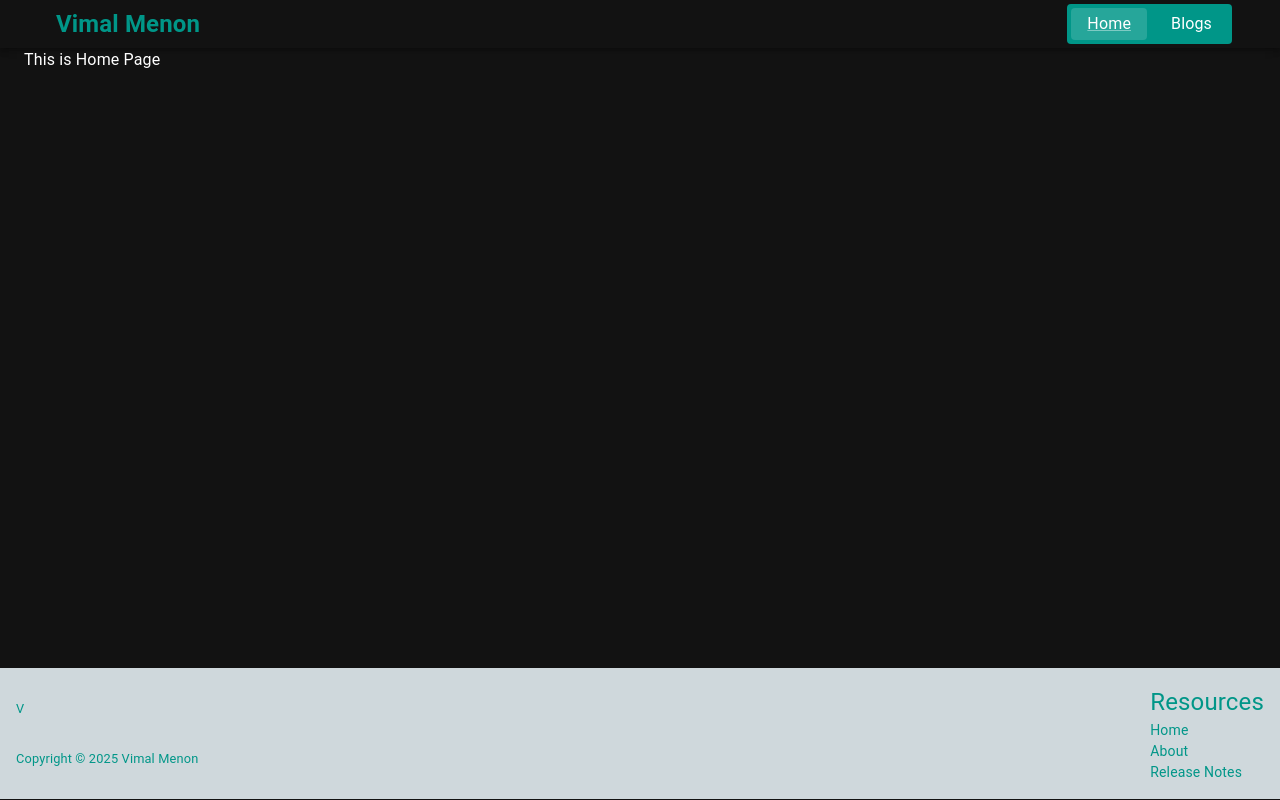
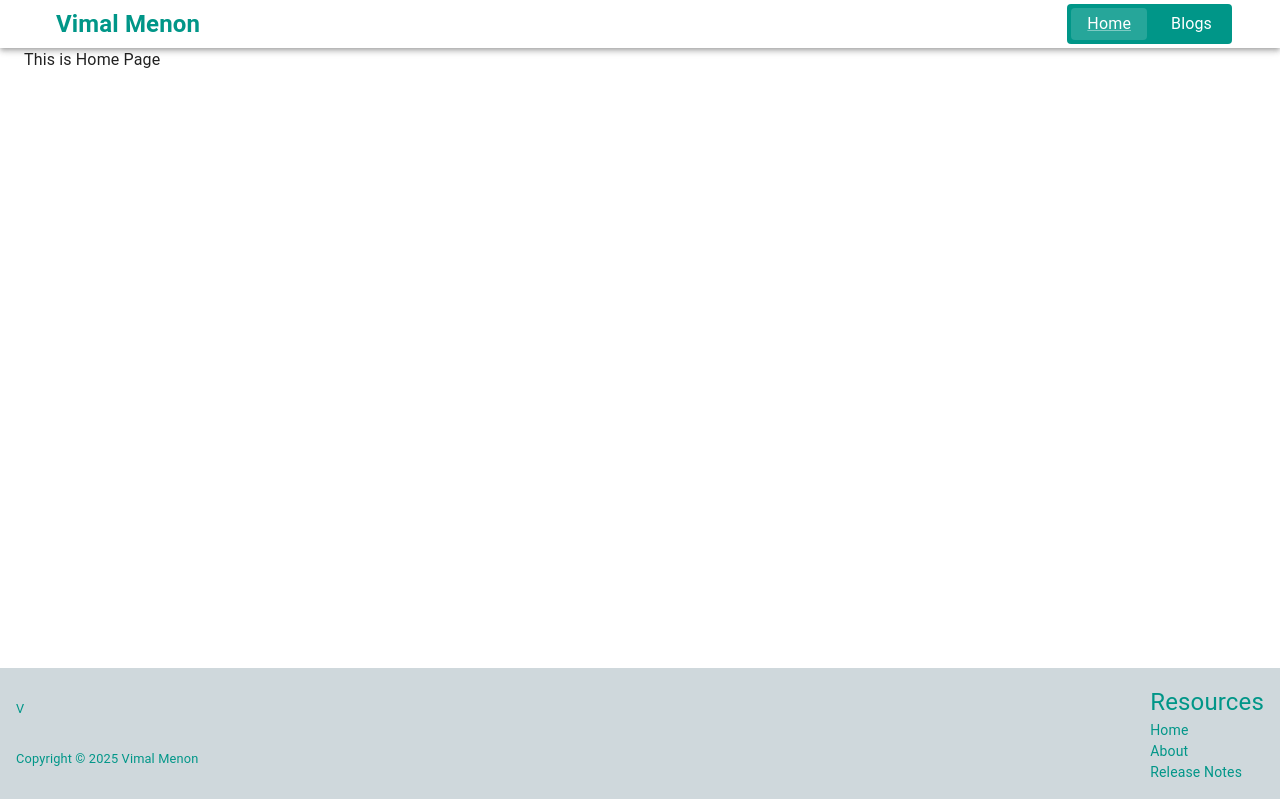
Before and after one commit to vimalmenon/vimalmenon.github.io, a Next.js app: page / in a window 1280 px wide. Built offline with nearby package versions, Linux system fonts and the light colour scheme; what @mui/material-nextjs would draw is missing.

Commit message:
added app Context

```diff
--- a/src/app/layout.tsx
+++ b/src/app/layout.tsx
@@ -3,6 +3,7 @@ import { Footer, Header, ThemeWrapper } from '@common';
 import { IReactChildren } from '@types';
 import Container from '@mui/material/Container';
 import Box from '@mui/material/Box';
+import { AppContext } from '@context';
 
 export const metadata: Metadata = {
   title: 'Vimal Menon',
@@ -15,6 +16,7 @@ const RootLayout: React.FC<IReactChildren> = ({ children }) => {
       <meta name="viewport" content="initial-scale=1, width=device-width" />
       <body>
         <ThemeWrapper>
+          <AppContext>
             <Header />
             <Container
               maxWidth="xl"
@@ -23,6 +25,7 @@ const RootLayout: React.FC<IReactChildren> = ({ children }) => {
               <Box sx={{ display: 'flex', flex: '100%' }}>{children}</Box>
             </Container>
             <Footer />
+          </AppContext>
         </ThemeWrapper>
       </body>
     </html>
--- /dev/null
+++ b/src/context/AppContext.component.tsx
@@ -0,0 +1,8 @@
+'use client';
+
+import { IReactChildren } from '@types';
+import { Fragment } from 'react';
+
+export const AppContext: React.FC<IReactChildren> = ({ children }) => {
+  return <Fragment>{children}</Fragment>;
+};
--- /dev/null
+++ b/src/context/index.ts
@@ -0,0 +1 @@
+export * from './AppContext.component';
--- a/src/data/theme/index.ts
+++ b/src/data/theme/index.ts
@@ -5,7 +5,7 @@ import { teal } from '@mui/material/colors';
 
 export const theme = createTheme({
   palette: {
-    mode: 'dark',
+    mode: 'light',
     primary: teal,
   },
 });
--- a/tsconfig.json
+++ b/tsconfig.json
@@ -23,6 +23,7 @@
       "@types": ["./src/types"],
       "@data": ["./src/data"],
       "@component": ["./src/component"],
+      "@context": ["./src/context"],
     }
   },
   "include": ["next-env.d.ts", "**/*.ts", "**/*.tsx", ".next/types/**/*.ts", "jest.config.js"],
```
Lines whose indentation alone changed are shown as unchanged.
